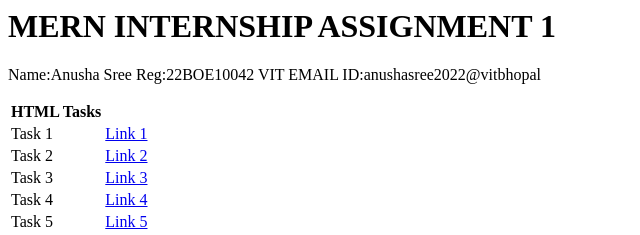
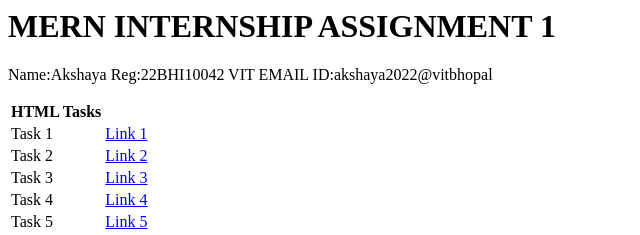
Before and after one commit to Anusha070704/VIT-Assignment-22BOE10042, a plain HTML site: page index.html in a window 1280 px wide. Shown: the top 235 px of the page, 0-640 px from the left. Drawn offline with Linux system fonts and the light colour scheme.

Commit message:
index.html

```diff
--- a/index.html
+++ b/index.html
@@ -6,7 +6,7 @@
     </head>
     <body>
         <h1>MERN INTERNSHIP ASSIGNMENT 1</h1>
-        <p>Name:Anusha Sree Reg:22BOE10042 VIT EMAIL ID:anushasree2022@vitbhopal</p>
+        <p>Name:Akshaya Reg:22BHI10042 VIT EMAIL ID:akshaya2022@vitbhopal</p>
         <table>
             <tr>
                 <th>HTML Tasks</th>
```
